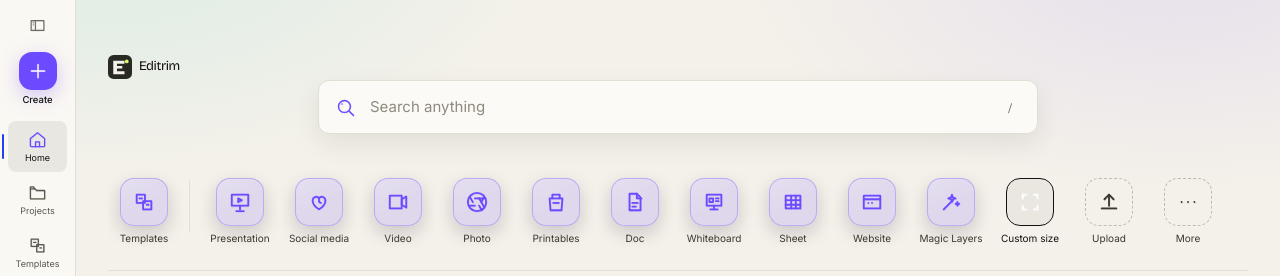
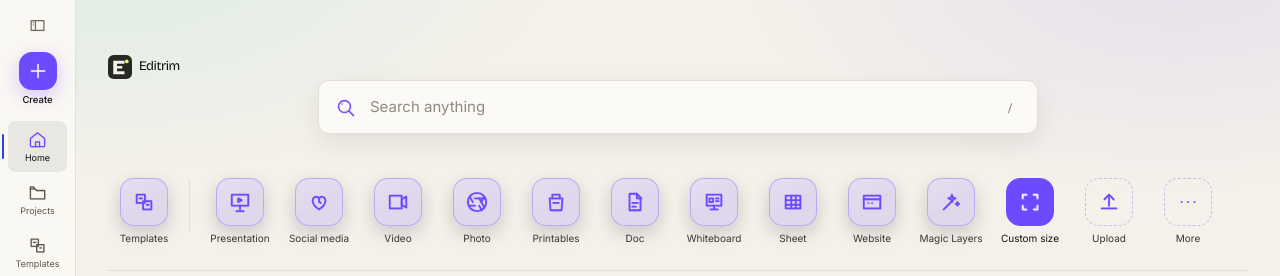
Before and after one commit to IMMENSE-BUILDER/editrim, a React (Vite) app: page /dashboard in a window 1280 px wide. In both pictures the pointer is over the element 1030 px from the left and 202 px from the top of the page. Shown: the top 276 px of the page. Built offline with nearby package versions, Linux system fonts and the light colour scheme.

Commit message:
Make every dashboard category icon violet

```diff
--- a/src/styles/violet.css
+++ b/src/styles/violet.css
@@ -99,6 +99,17 @@
 .home-cat.is-outline:hover .home-cat-icon {
   background: var(--h-icon);
   border-style: solid;
+  border-color: var(--h-icon);
+  color: #fff;
+}
+
+:root[data-theme='light'] .home-cat.is-outline .home-cat-icon {
+  border-color: var(--h-icon-line);
+  color: var(--h-icon);
+}
+
+:root[data-theme='light'] .home-cat.is-outline:hover .home-cat-icon {
+  background: var(--h-icon);
   border-color: var(--h-icon);
   color: #fff;
 }
```
